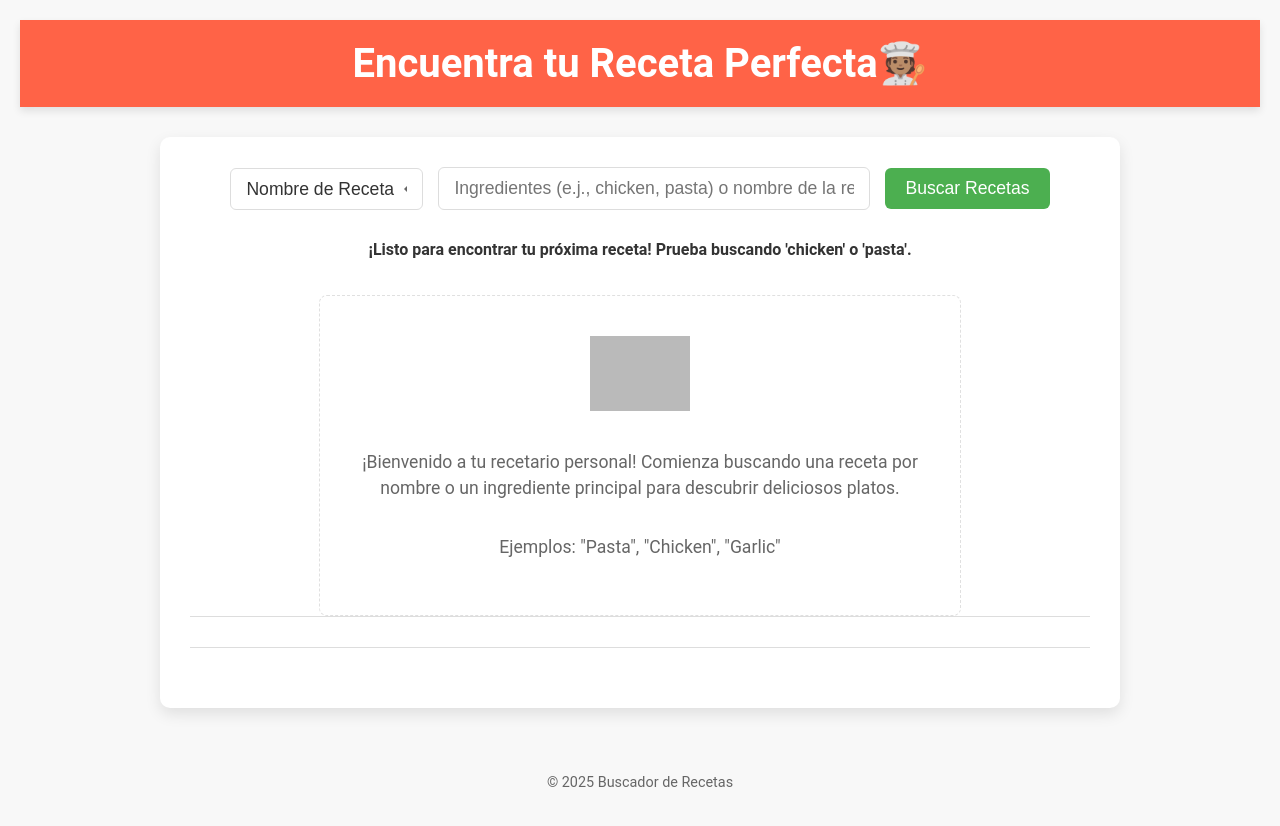
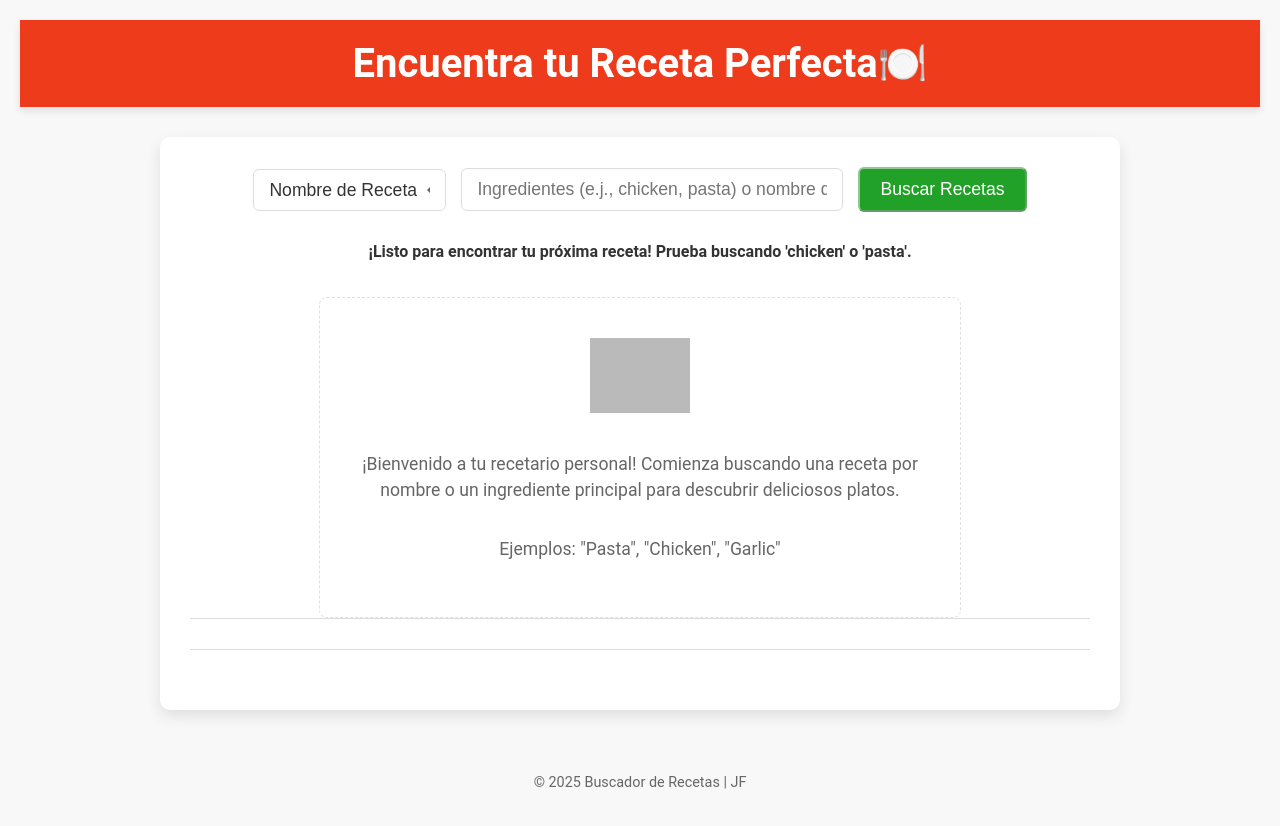
Before and after one commit to JFernandezBalza/App-Buscador-Recetas, a plain HTML site: page index.html in a window 1280 px wide. Drawn offline with Linux system fonts and the light colour scheme; grey boxes are pictures that could not be loaded.

Commit message:
Mejoramiento y limpieza de codigo

```diff
--- a/index.html
+++ b/index.html
@@ -8,7 +8,7 @@
 </head>
 <body>
     <header>
-        <h1>Encuentra tu Receta Perfecta🧑🏽‍🍳</h1>
+        <h1>Encuentra tu Receta Perfecta🍽️</h1>
     </header>
 
     <main>
@@ -17,7 +17,7 @@
                 <option value="name">Nombre de Receta</option>
                 <option value="ingredient">Ingrediente Principal</option>
             </select>
-            <input type="text" id="recipe-input" placeholder="Ingredientes (e.j., chicken, pasta) o nombre de la receta" autocomplete="off">
+            <input type="text" id="recipe-input" placeholder="Ingredientes (e.j., chicken, pasta) o nombre de la receta" autocomplete="on">
             <button id="search-button">Buscar Recetas</button>
         </section>
 
@@ -47,7 +47,7 @@
     </main>
 
     <footer>
-        <p>&copy; 2025 Buscador de Recetas</p>
+        <p>&copy; 2025 Buscador de Recetas | JF</p>
     </footer>
 
     <script src="script.js"></script>
--- a/script.js
+++ b/script.js
@@ -1,14 +1,11 @@
 // ===============================================
-// Archivo: script.js
 // Descripción: Lógica principal para el Buscador de Recetas
 // Desarrollador: Joser Fernández
 // ===============================================
 
-// ----------------------------------------------------
 // SECCIÓN 1: Declaración de Variables y Elementos del DOM
 // Aquí declaramos todas las constantes y variables que referencian
 // elementos de nuestro HTML o que son globales a la aplicación.
-// ----------------------------------------------------
 
 const recipeInput = document.getElementById('recipe-input');
 const searchButton = document.getElementById('search-button');
@@ -29,12 +26,10 @@ const developerName = 'Joser Fernández';
 const API_BASE_URL = 'https://www.themealdb.com/api/json/v1/1/'; // URL base de TheMealDB
 let currentMealId = null; // Para guardar el ID de la receta que estamos viendo en detalle
 
-// ----------------------------------------------------
 // SECCIÓN 2: Funciones Basicas de Utilidad (Helpers)
 // Función para mostrar mensajes de estado al usuario
 // Estas funciones realizan tareas pequeñas y específicas que pueden ser
 // usadas por otras funciones en la aplicación.
-// ----------------------------------------------------
 
 /**
  * Muestra un mensaje de estado al usuario en la interfaz.
@@ -65,11 +60,9 @@ function toggleSearchState(isLoading) {
   // Esto previene múltiples búsquedas o entradas mientras una operación está en curso.
 }
 
-// ----------------------------------------------------
 // SECCIÓN 3: Funciones de Manipulación del DOM y Renderizado
 // Estas funciones se encargan de crear, actualizar o eliminar
 // elementos en la interfaz de usuario.
-// ----------------------------------------------------
 
 /**
  * Crea un elemento de tarjeta de receta individual para mostrar en la lista.
@@ -189,10 +182,8 @@ function renderRecipeDetail(meal) {
   // El estilo para .detail-img y .instructions ya está en style.css
 }
 
-// ----------------------------------------------------
 // SECCIÓN 4: Funciones de Interacción con la API
 // Estas funciones se encargan de hacer las peticiones a la API externa.
-// ----------------------------------------------------
 
 /**
  * Busca recetas por un término de búsqueda dado utilizando la API de TheMealDB.
@@ -282,7 +273,7 @@ async function getRecipeDetails(mealId) {
 
     if (!meal) {
       displayStatus('No se encontraron detalles para esta receta.', 'warning');
-      recipeDetailSection.classList.add('recipe-detail-hidden'); // Ocultar el modal si no hay detalles válidos
+      recipeDetailSection.classList.add('recipe-detail-hidden'); // Ocultar el detalle/modal si no hay detalles válidos
       return;
     }
 
@@ -300,22 +291,20 @@ async function getRecipeDetails(mealId) {
   }
 }
 
-// ----------------------------------------------------
 // SECCIÓN 5: Inicialización de la Aplicación y Event Listeners
 // Esta función es el punto de entrada principal de la aplicación.
 // Configura los eventos y el estado inicial.
-// ----------------------------------------------------
 
 /**
  * Inicializa la aplicación cuando el DOM está completamente cargado.
  * Configura los event listeners y el mensaje de bienvenida.
  */
 
-// Modificación de la función initializeApp para usar las nuevas funciones (Esto es el Paso 5 de la Lección 3)
+// Función de initializeApp para usar las funciones.
 function initializeApp() {
   console.log('Aplicación Buscador de Recetas iniciada por:', developerName);
 
-  // Ahora, al iniciar la app, podemos buscar algo por defecto o pedir al usuario que lo haga.
+  // Podemos buscar algo por defecto o pedir al usuario que lo haga.
   displayStatus(
     "¡Listo para encontrar tu próxima receta! Prueba buscando 'chicken' o 'pasta'."
   );
@@ -341,12 +330,12 @@ function initializeApp() {
 
   // Evento para cerrar la sección de detalle (modal)
   closeDetailButton.addEventListener('click', () => {
-    recipeDetailSection.classList.add('recipe-detail-hidden'); // Oculta el modal
+    recipeDetailSection.classList.add('recipe-detail-hidden'); // Oculta el detalle/modal
     recipeDetailContent.innerHTML = ''; // Limpiamos el contenido del detalle/modal
     currentMealId = null; // Resetea el ID de la receta actual
   });
 
-  // Opcional: Evento para permitir buscar al presionar Enter en el input
+  // Evento para permitir buscar al presionar Enter en el input
   recipeInput.addEventListener('keypress', (event) => {
     if (event.key === 'Enter') {
       searchButton.click(); // Simula un clic en el botón de búsqueda
@@ -354,9 +343,8 @@ function initializeApp() {
   });
 }
 
-// ===============================================
 // PUNTO DE ENTRADA: Ejecutar la función de inicialización
 // cuando el DOM esté completamente cargado.
-// ===============================================
+
 // 3. Ejecutar la función de inicialización cuando el DOM esté completamente cargado.
 document.addEventListener('DOMContentLoaded', initializeApp);
--- a/style.css
+++ b/style.css
@@ -6,13 +6,13 @@
  */
  :root {
     /* Paleta de Colores */
-    --primary-color: #ff6347; /* Tomate vibrante, usado para encabezados y acentos */
-    --secondary-color: #4CAF50; /* Verde comida, para botones de acción */
+    --primary-color: #ee3b1b; /* Tomate vibrante, usado para encabezados y acentos */
+    --secondary-color: #21a128; /* Verde comida, para botones de acción */
     --accent-color: #3b4cca; /* Azul para títulos de tarjetas */
     --dark-text-color: #333; /* Gris oscuro para texto principal */
     --medium-text-color: #666; /* Gris medio para texto secundario */
     --light-text-color: #fff; /* Blanco para texto sobre fondos oscuros */
-    --background-light-gray: #f8f8f8; /* Fondo muy claro para la página */
+    --background-light-gray: #f3f2f283; /* Fondo muy claro para la página */
     --background-white: #fff; /* Fondo blanco para contenedores principales */
     --border-light: #ddd; /* Borde gris claro */
     --border-medium: #e0e0e0; /* Borde gris medio */
@@ -43,12 +43,11 @@
 }
 
 /*
- * 2. Importación de Fuentes (opcional)
+ * 2. Importación de Fuentes
  * Aquí puedes importar fuentes de Google Fonts para darle un toque diferente a tu tipografía.
  * 'Roboto' es una fuente limpia y moderna, ideal para interfaces de usuario.
  */
 @import url('https://fonts.googleapis.com/css2?family=Roboto:wght@400;700&display=swap');
-
 
 /*
  * 3. Estilos Generales (body, header, main)
@@ -108,11 +107,11 @@ input[type="text"] {
     border: 1px solid var(--border-light); /* Usamos variable */
     border-radius: var(--border-radius-sm); /* Usamos variable */
     flex-grow: 1;
-    max-width: 400px;
+    max-width: 350px;
     font-size: var(--font-size-md); /* Usamos variable */
 }
 
-/* NUEVO: Estilos para el selector de tipo de búsqueda */
+/* Estilos para el selector de tipo de búsqueda */
 select#search-type {
     padding: var(--spacing-xs) var(--spacing-sm); /* Similar al input para consistencia */
     border: 1px solid var(--border-light);
@@ -136,12 +135,11 @@ select#search-type:focus {
     outline: none;
 }
 
-
 button {
     padding: var(--spacing-xs) var(--spacing-md); /* Usamos variables */
     background-color: var(--secondary-color); /* Usamos variable */
     color: var(--light-text-color); /* Usamos variable */
-    border: none;
+    border-color: var(--background-light-gray);
     border-radius: var(--border-radius-sm); /* Usamos variable */
     cursor: pointer;
     font-size: var(--font-size-md); /* Usamos variable */
@@ -149,7 +147,7 @@ button {
 }
 
 button:hover:not(:disabled) {
-    background-color: #45a049; /* Color un poco más oscuro para el hover */
+    background-color: #beca14fb; /* Color un poco más oscuro para el hover */
     transform: translateY(-2px);
 }
 
@@ -191,7 +189,6 @@ button:disabled {
     color: var(--primary-color); /* Tomate para error */
 }
 
-
 /*
  * 6. Estilos de la Cuadrícula y Tarjetas de Recetas
  * Define cómo se organizan las recetas y cómo se ve cada tarjeta individual.
@@ -230,7 +227,7 @@ button:disabled {
 
 .recipe-card h3 {
     margin: var(--spacing-sm) var(--spacing-xs) var(--spacing-xs) var(--spacing-xs); /* Usamos variables */
-    color: var(--accent-color); /* Usamos variable para el azul */
+    color: var(--primary-color); /* Usamos variable para el azul */
     font-size: var(--font-size-lg); /* Usamos variable */
 }
 
@@ -269,7 +266,6 @@ button:disabled {
     visibility: visible;
 }
 
-
 /* Clase para ocultar la sección de detalle (usada por JavaScript) */
 .recipe-detail-hidden {
     display: none !important; /* Mantenemos !important para asegurar que JavaScript lo oculte */
@@ -294,7 +290,6 @@ button:disabled {
     transform: translateY(0);
 }
 
-
 /* Estilos para el botón de cerrar detalle */
 #close-detail-button {
     position: absolute;
@@ -316,7 +311,7 @@ button:disabled {
 
 /* Efecto hover para el botón de cerrar */
 #close-detail-button:hover {
-    background-color: #cc4c39; /* Tomate más oscuro para el hover */
+    background-color: #a52d1a; /* Tomate más oscuro para el hover */
 }
 
 /* Estilos de las imágenes dentro del detalle de la receta (añadidos en JS, pero útiles para tener aquí) */
```
